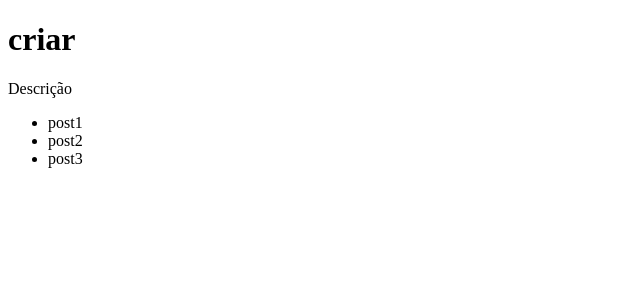
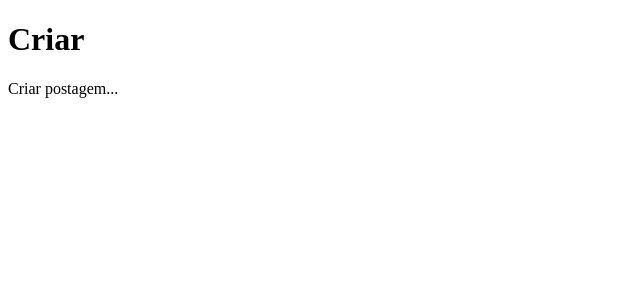
Before and after one commit to bemte-li/bemte.li, a Next.js app in the folder frontend/: page /criar in a window 1280 px wide. Shown: the top 300 px of the page, without its empty margins (0-640 px from the left). Built offline with nearby package versions, Linux system fonts and the light colour scheme.

Commit message:
Add layout and page components for user post and create post

```diff
--- /dev/null
+++ b/frontend/src/app/criar/layout.tsx
@@ -0,0 +1,19 @@
+import type { Metadata } from "next";
+
+
+export const metadata: Metadata = {
+  title: "Criar",
+  description: "Criar postagem...",
+};
+
+export default function RootLayout({
+  children,
+}: Readonly<{
+  children: React.ReactNode;
+}>) {
+  return (
+    <html lang="pt-BR">
+      <body>{children}</body>
+    </html>
+  );
+}
--- /dev/null
+++ b/frontend/src/app/criar/page.tsx
@@ -0,0 +1,9 @@
+
+export default function Page() {
+    return (
+        <div>
+            <h1>Criar</h1>
+            <p>Criar postagem...</p>
+        </div>
+    );
+};
```
Also changed, not shown: frontend/src/app/[usuario]/[postagem]/layout.tsx (added, +19 -0 lines), frontend/src/app/[usuario]/[postagem]/page.tsx (added, +9 -0 lines).
